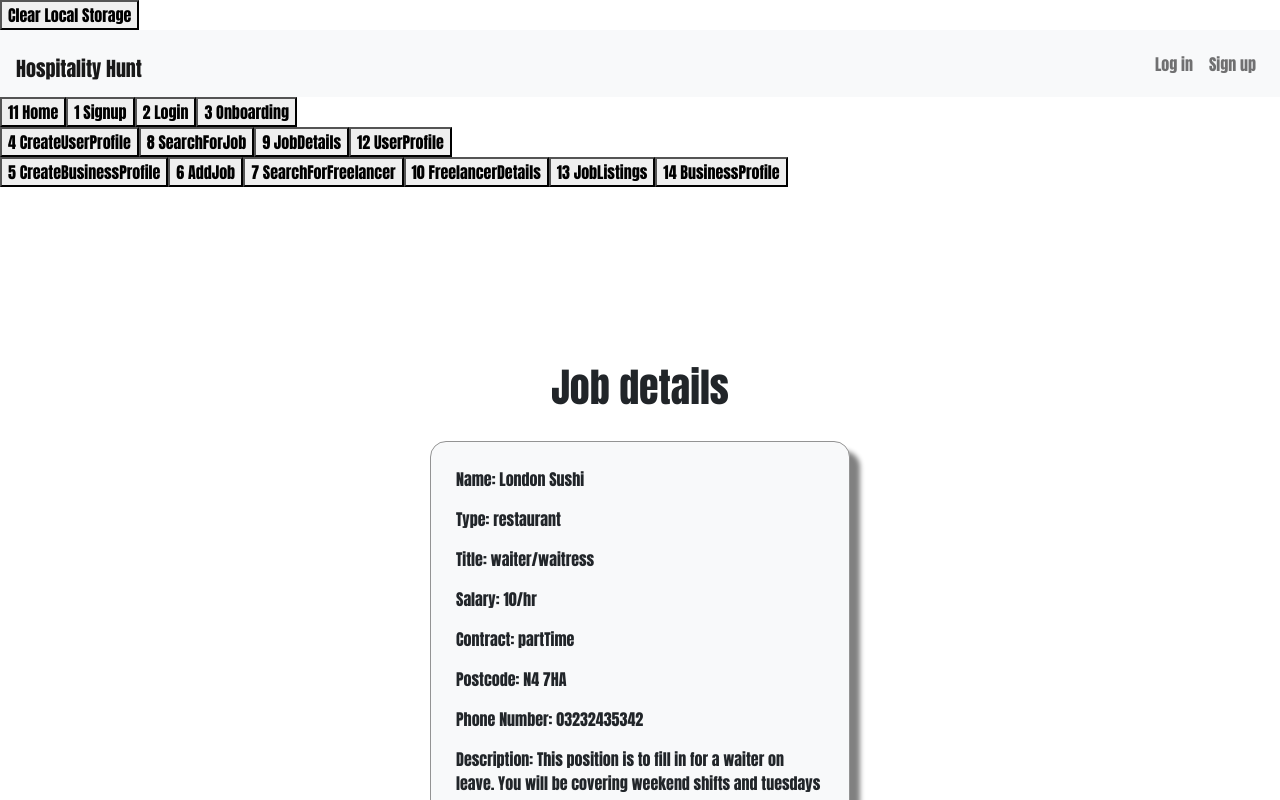
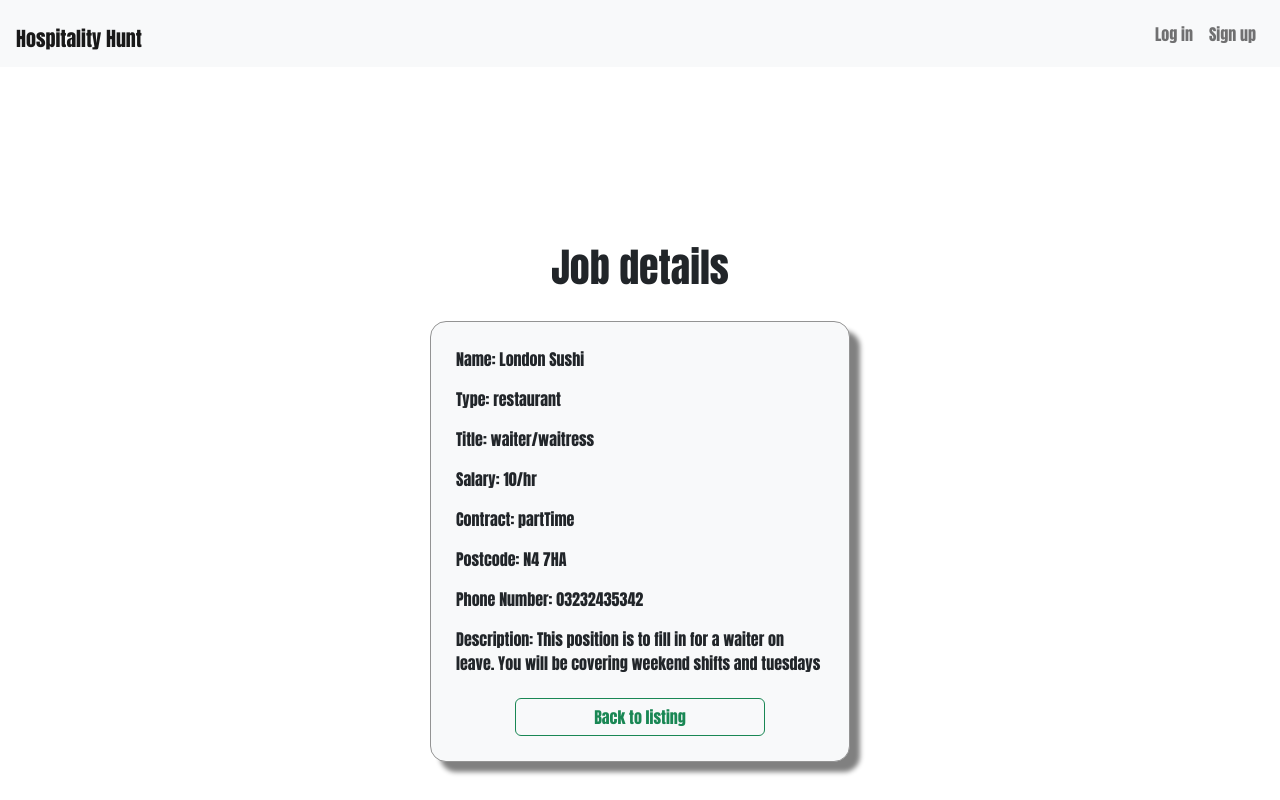
Before and after one commit to russell-gh/hospitality-hunt, a React (Create React App) app: page / in a window 1280 px wide. Shown: the top 800 px of the page. Built offline with nearby package versions, Linux system fonts and the light colour scheme; no server answers.

Commit message:
left debug mode

```diff
--- a/src/App.js
+++ b/src/App.js
@@ -26,7 +26,7 @@ import { apiURL } from "./config";
 
 export default function App() {
   const screenMode = useSelector(selectScreenMode);
-  const debugModeOn = true;
+  const debugModeOn = false;
   const dispatch = useDispatch();
 
   const getInitialData = async () => {
```
